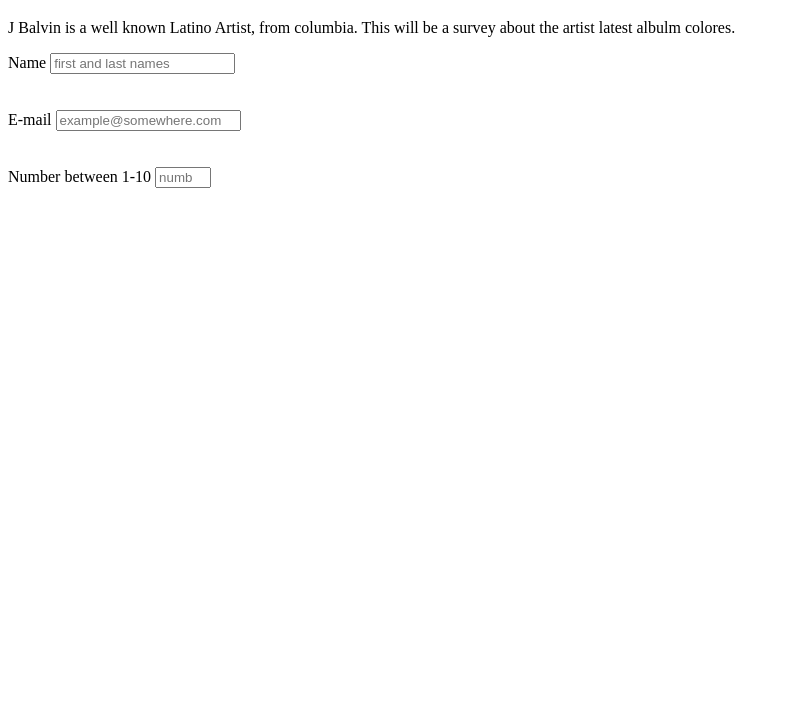
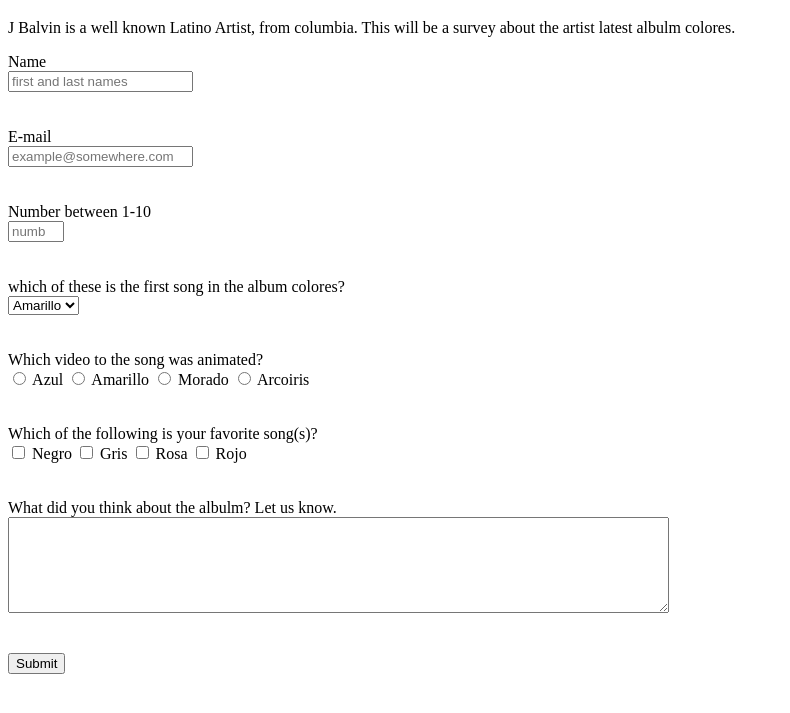
Before and after one commit to edgarrms/survey-form, a plain HTML site: page index.html in a window 1280 px wide. Shown: the part 61-774 px from the top of the page, without its empty margins (0-790 px from the left). Drawn offline with Linux system fonts and the light colour scheme.

Commit message:
finished the survey form, css needed

```diff
--- a/index.html
+++ b/index.html
@@ -5,6 +5,7 @@
     <meta charset="UTF-8">
     <meta name="viewport" content="width=device-width, initial-scale=1.0">
     <link src="https://cdn.freecodecamp.org/testable-projects-fcc/v1/bundle.js">
+    <link rel="stylesheet" href="styles.css">
     <title>survey form</title>
     <h1 id="title">Survey Says!</h1>
 
@@ -16,7 +17,8 @@
     <form id="survey-form" action="url">
         <div>
             <label id="name-label" for="name"> Name </label>
-            <input id="name" type="text" placeholder="first and last names" required>
+            <br>
+            <input id="name" name="legal-name" type="text" placeholder="first and last names" required>
         </div>
 
         <br>
@@ -24,20 +26,76 @@
 
         <div>
             <label id="email-label" for="email"> E-mail </label>
-            <input id="email" type="email" placeholder="example@somewhere.com" required>
+            <br>
+            <input id="email" name="current-email" type="email" placeholder="example@somewhere.com" required>
         </div>
 
         <br>
         <br>
 
         <div>
-            <label for="number-label" for="number"> Number between 1-10 </label>
-            <input id="number" type="number" placeholder="number" min="1" max="10" required>
+            <label id="number-label" for="number"> Number between 1-10 </label>
+            <br>
+            <input id="number" name="chosen-number" type="number" placeholder="number" min="1" max="10" required>
         </div>
 
+        <br>
+        <br>
 
+        <div>
+            <label for="song">which of these is the first song in the album colores?</label>
+            <br>
+            <select id="dropdown" name="song">
+                <option value="Amarillo">Amarillo</option>
+                <option value="" Verde>Verde</option>
+                <option value="Blanco">Blanco</option>
+                <option value="Azul">Azul</option>
+            </select>
+        </div>
 
+        <br>
+        <br>
 
+        <div>
+            <label for="song-2">Which video to the song was animated?</label>
+            <br>
+            <label for="Azul"><input id="Azul" type="radio" value="Azul" name="Azul-Amarillo-Morado-Arcoiris">
+                Azul</label>
+            <label for="Amarillo"><input id="Amarillo" type="radio" value="Amarillo"
+                    name="Azul-Amarillo-Morado-Arcoiris">
+                Amarillo</label>
+            <label for="Morado"><input id="Morado" type="radio" value="Morado" name="Azul-Amarillo-Morado-Arcoiris">
+                Morado</label>
+            <label for="Arcoiris"><input id="Arcoiris" type="radio" value="Arcoiris"
+                    name="Azul-Amarillo-Morado-Arcoiris">
+                Arcoiris</label>
+        </div>
+
+        <br>
+        <br>
+
+        <div>
+            <label for="song-3">Which of the following is your favorite song(s)?</label>
+            <br>
+            <label><input type="checkbox" value="Negro" name="favorite-song"> Negro </label>
+            <label><input type="checkbox" value="Gris" name="favorite-song"> Gris </label>
+            <label><input type="checkbox" value="Rosa" name="favorite-song"> Rosa </label>
+            <label><input type="checkbox" value="Rojo" name="favorite-song"> Rojo </label>
+        </div>
+
+        <br>
+        <br>
+
+        <div>
+            <label for="comments">What did you think about the albulm? Let us know.</label>
+            <br>
+            <textarea id="w3review" name="w3review" rows="6" cols="80">
+               </textarea>
+        </div>
+
+        <br>
+        <br>
+        <input id="submit" type="submit" value="Submit">
 
     </form>
 
```
